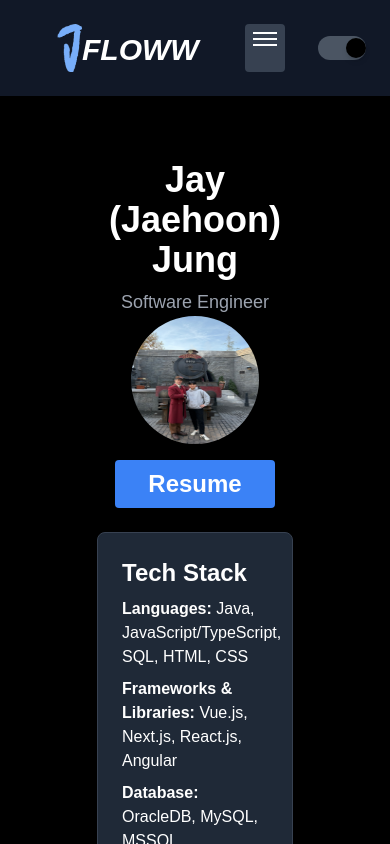
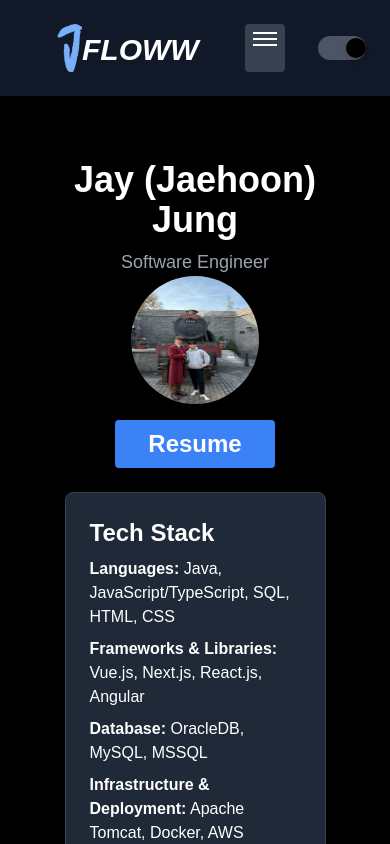
Before and after one commit to jfloww/jfloww-portfolio, a Next.js app: page /about in a window 390 px wide. Shown: the top 844 px of the page. Built offline with nearby package versions, Linux system fonts and the light colour scheme.

Commit message:
fix: mobile main content width issue

```diff
--- a/app/layout.tsx
+++ b/app/layout.tsx
@@ -40,7 +40,12 @@ export default function RootLayout({
       >
         <SpeedInsights />
         <Header mobile={mobile} />
-        <main className="flex-grow m-auto w-2/3 flex py-8">{children}</main>
+        {mobile && (
+          <main className="flex-grow m-auto w-5/6 flex py-8">{children}</main>
+        )}
+        {!mobile && (
+          <main className="flex-grow m-auto w-5/6 flex py-8">{children}</main>
+        )}
         <Footer mobile={mobile} />
       </body>
     </html>
```
